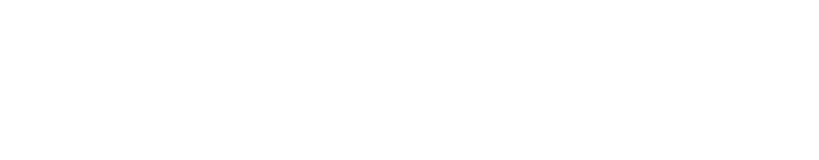
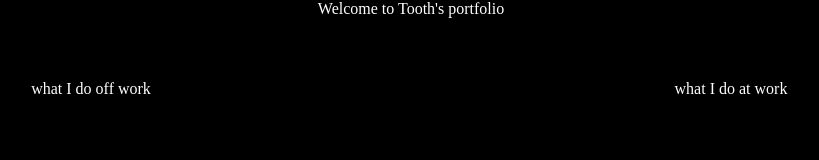
Before and after one commit to ToothyMTG/portfolio, a plain HTML site: page index.html in a window 1280 px wide. Shown: the whole page, without its empty margins (229-1048 px from the left). Drawn offline with Linux system fonts and the light colour scheme.

Commit message:
first commit

```diff
--- /dev/null
+++ b/content.js
@@ -0,0 +1,4 @@
+maintext = {}
+maintext.header = "Welcome to Tooth's portfolio"
+maintext.right = 'what I do at work'
+maintext.left = 'what I do off work'
--- a/index.html
+++ b/index.html
@@ -3,9 +3,12 @@
 <head>
     <meta charset="UTF-8">
     <meta name="viewport" content="width=device-width, initial-scale=1.0">
+    <link rel="stylesheet" type="text/css" href="style.css">
     <title>Tooth's Portfolio</title>
 </head>
 <body>
-
+    <script src="render.js"></script>
+    <script src="content.js"></script>
+    <script src="init.js"></script>
 </body>
 </html>
--- /dev/null
+++ b/init.js
@@ -0,0 +1,2 @@
+console.clear()
+renderbody()
--- /dev/null
+++ b/render.js
@@ -0,0 +1,26 @@
+function renderheader () {
+    var header = document.createElement('div')
+    header.classList.add('header')
+    header.innerHTML = maintext.header
+    document.body.appendChild(header)
+}
+
+function renderleft () {
+    var left = document.createElement('div')
+    left.classList.add('left')
+    left.innerHTML = maintext.left
+    document.body.appendChild(left)
+}
+
+function renderright () {
+    var right = document.createElement('div')
+    right.classList.add('right')
+    right.innerHTML = maintext.right
+    document.body.appendChild(right)
+}
+
+function renderbody () {
+    renderheader()
+    renderleft()
+    renderright()
+}
--- /dev/null
+++ b/style.css
@@ -0,0 +1,36 @@
+body {
+    margin:0;
+}
+.header {
+    background-color: black;
+    color: white;
+    text-align: center;
+    float:left;
+    height: 10vh;
+    width: 100vw;
+    transition: 3s;
+}
+.left {
+    background-color: black;
+    text-align: center;
+    color: white;
+    float:left;
+    height: 90vh;
+    width: 50vw;
+    transition: 3s;
+}
+.left:hover {
+    background-color: brown;
+}
+.right {
+    background-color: black;
+    text-align: center;
+    float:left;
+    height: 90vh;
+    width: 50vw;
+    color: white;
+    transition: 3s;
+}
+.right:hover {
+    background-color: darkblue;
+}
```
